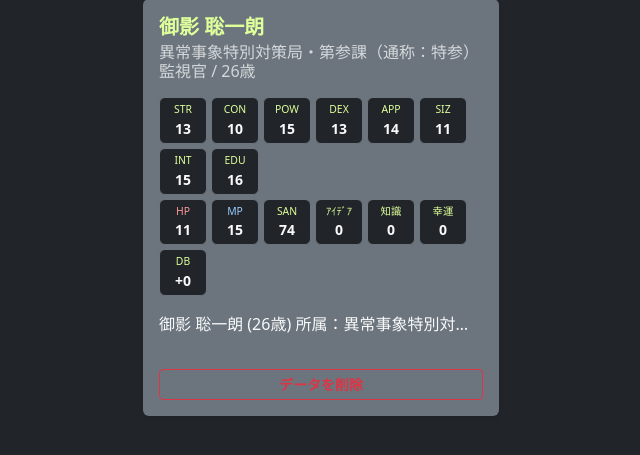
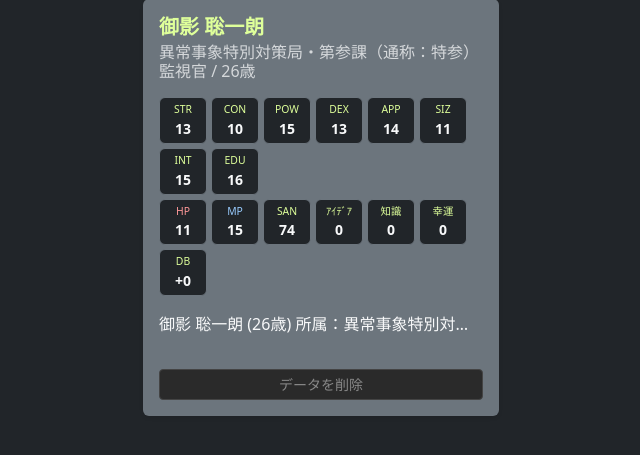
Before and after one commit to zouzensousuke/trpg-archive, a Flask app: page / in a window 1280 px wide. Shown: the part 207-662 px from the top of the page, without its empty margins (319-959 px from the left). Run offline with Flask 3, Linux system fonts and the light colour scheme.

Commit message:
データ削除ボタンのスタイルを変更

```diff
--- a/templates/index.html
+++ b/templates/index.html
@@ -50,7 +50,7 @@
                         </p>
 
                         <form action="/delete/{{ inv.id }}" method="POST" class="mt-auto pt-3 border-top border-secondary" onsubmit="return confirm('本当にこの探索者のデータを削除しますか？');">
-                            <button type="submit" class="btn btn-sm btn-outline-danger w-100 fw-bold">データを削除</button>
+                            <button type="submit" class="btn btn-sm w-100" style="background-color: #2a2a2a; color: #888; border: 1px solid #444;">データを削除</button>
                         </form>
                     </div>
                 </div>
```
